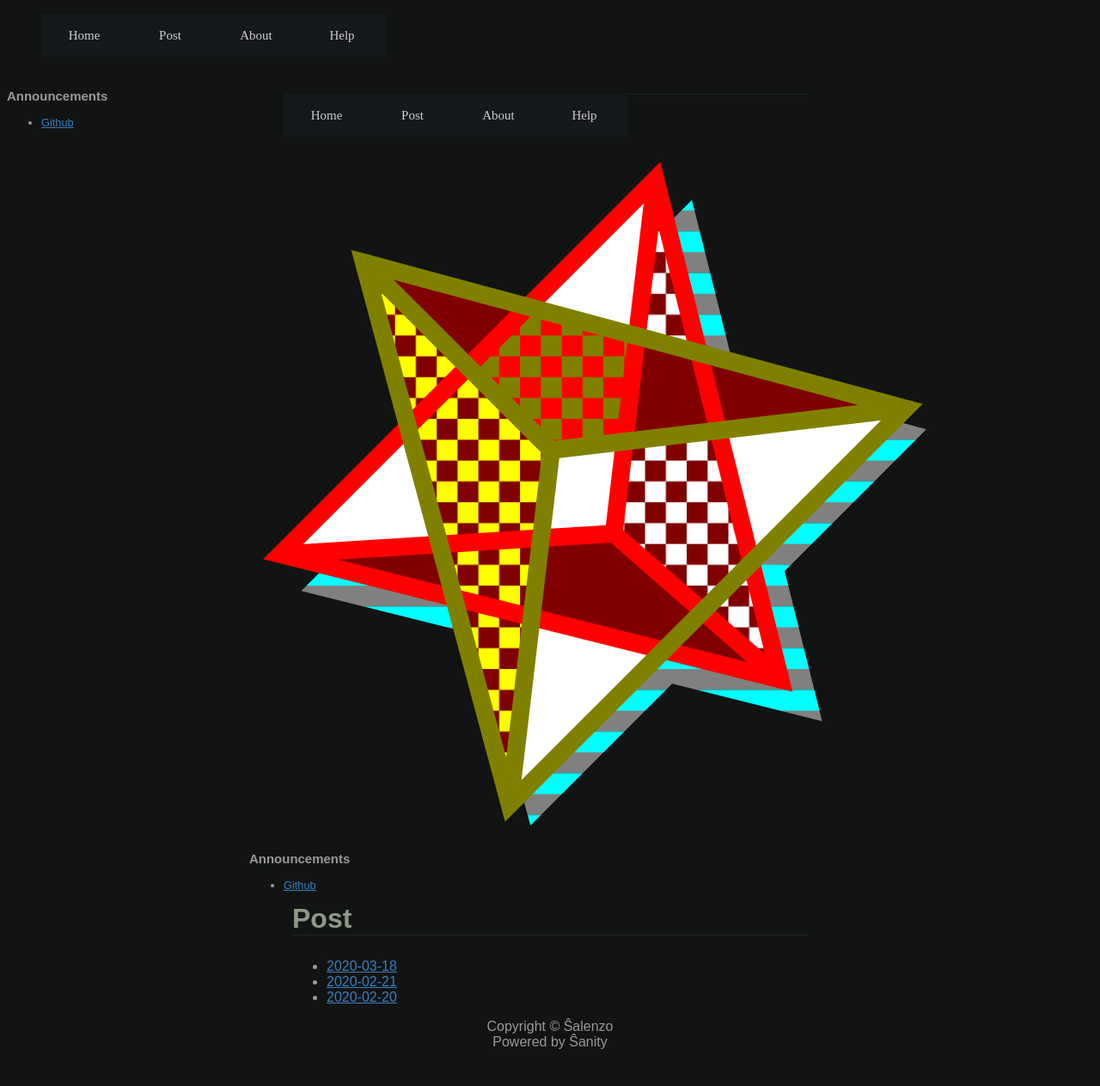
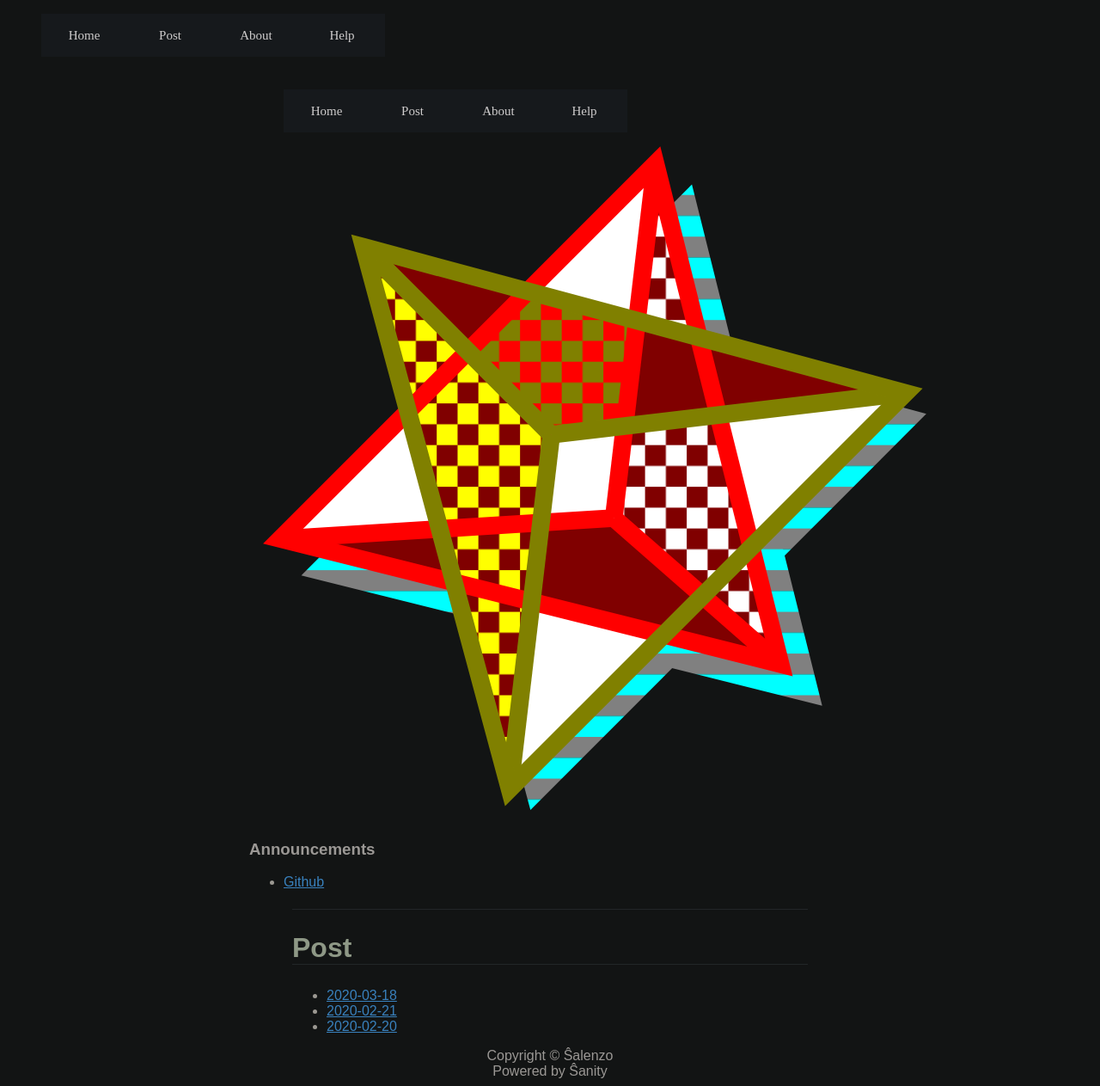
Before and after one commit to Salenzo/salenzo.github.io, a PHP site: page / in a window 1280 px wide. Shown: the whole page at 86% size. Before the commit the page ends 1220 px from the top, so only its background shows below. Run offline with PHP 8.4, Linux system fonts and the light colour scheme.

Commit message:
Revert "slzite: upload"
This reverts commit b3ccb93a45fa4fd59ea3e55015bad5769d932fa4.

```diff
--- a/assets/css/main.css
+++ b/assets/css/main.css
@@ -33,9 +33,4 @@
   padding-left: 50px;
 }
 
-#leftsidebar {
-  font-size: 0.8em;
-  float: left;
-}
-
 /*# sourceMappingURL=main.css.map */
--- a/index.html
+++ b/index.html
@@ -19,15 +19,6 @@
     <br>
     <br>
     <br>
-</div>
-
-<div id="leftsidebar">
-    <div class="leftsidecontent">
-        <h3>Announcements</h3>
-        <ul>
-            <li><a href="https://github.com/orgs/Salenzo">Github</a></li>
-        </ul>
-    </div>
 </div>
 
     <div class="main">
--- a/src/assets/css/main.scss
+++ b/src/assets/css/main.scss
@@ -32,8 +32,3 @@
 	padding-right: 50px;
 	padding-left: 50px;
 }
-
-#leftsidebar {
-	font-size: 0.8em;
-	float: left;
-}
--- a/src/modules/main.html
+++ b/src/modules/main.html
@@ -4,7 +4,6 @@
 
 <body>
     #include "toolbar.html"
-    #include "left.html"
     <div class="main">
         #pragma CONTENTS
     </div>
--- a/src/modules/post.html
+++ b/src/modules/post.html
@@ -4,7 +4,6 @@
 
 <body>
     #include "toolbar.html"
-    #include "left.html"
     <h1>post</h1>
     <div class="main">
         #pragma CONTENTS
```
Also changed, not shown: post/2020-02-20.html (+0 -9 lines), post/2020-02-21.html (+0 -9 lines), post/2020-03-18.html (+0 -9 lines), post/index.html (+0 -9 lines), src/index.html (+1 -10 lines), src/modules/left.html (deleted, +0 -8 lines).
